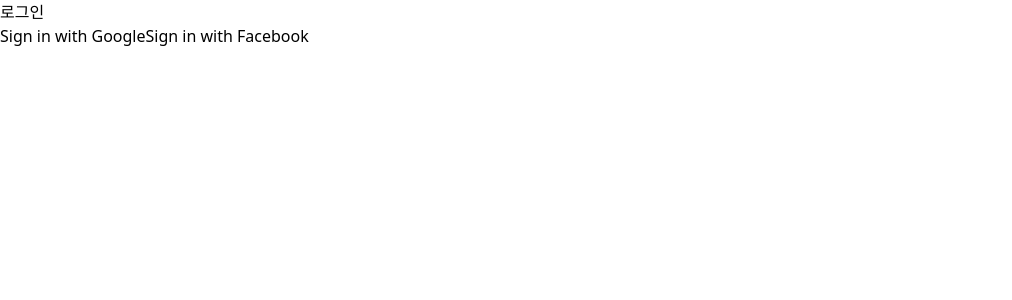
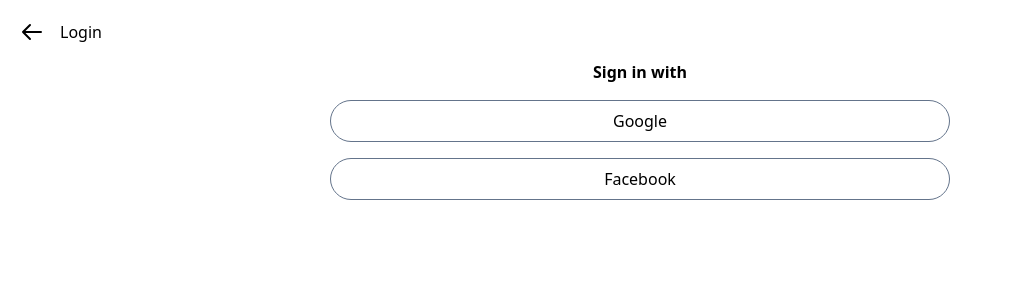
Before and after one commit to jjaekong/mi-tango, a React (Create React App) app: page /login in a window 1280 px wide. Shown: the top 300 px of the page, without its empty margins (0-1012 px from the left). Built offline with nearby package versions, Linux system fonts and the light colour scheme; no server answers.

Commit message:
refactor: Update milonga context to handle loading state and display appropriate content

```diff
--- a/src/contexts/MilongaContext.js
+++ b/src/contexts/MilongaContext.js
@@ -8,7 +8,8 @@
 
     const { milongaId } = useParams();
 
-    const [milonga, setMilonga] = useState([]);
+    const [milonga, setMilonga] = useState(null);
+    const [loading, setLoading] = useState(true);
 
     useEffect(() => {
         fetchMilonga();
@@ -24,11 +25,14 @@
         } else {
             console.log('No such milonga!');
         }
+
+        setLoading(false);
     };
 
     return (
         <MilongaContext.Provider value={milonga}>
-            {children}
+            {loading ? <>Loading</> :
+                milonga ? children : <>No such milonga</>}
         </MilongaContext.Provider>
     );
 };
--- a/src/views/User/Home.js
+++ b/src/views/User/Home.js
@@ -16,12 +16,12 @@
     };
 
     const handleLogout = async () => {
-        if (window.confirm('로그아웃 하시겠습니까?')) {
+        if (window.confirm("Are you sure you want to log out?")) {
             try {
                 const auth = getAuth();
                 auth.signOut()
                     .then(() => {
-                        alert('로그아웃 되었습니다.');
+                        alert('You are logged out!');
                     })
                     .catch(error => {
                         console.error(error);
@@ -41,25 +41,43 @@
         <>
             <div className="p-5 container mx-auto px-4 sm:container sm:mx-auto sm:px-4">
                 <header className='flex items-center justify-between'>
-                    <h1 className='text-xl font-bold underline'>Mi Tango</h1>
+                    <h1 className='font-bold'>Mi Tango</h1>
                     {currentUser ? (
                         <div className="flex items-center relative">
-                            <div className="flex items-center relative cursor-pointer" onClick={handleDropdownToggle}>
+                            <button type="button" className="flex items-center relative cursor-pointer" onClick={handleDropdownToggle}>
                                 <img src={currentUser.photoURL} alt="User Photo" className="w-10 h-10 rounded-full" />
-                                <p className='text-xl ml-2'>{currentUser.displayName}</p>
-                            </div>
+                                {/* <p className='ml-2 underline'>{currentUser.displayName}</p> */}
+                            </button>
                             {isDropdownOpen && (
                                 <>
                                     <div className="fixed inset-0 z-10" onClick={handleBackdropClick}></div>
-                                    <div className="p-4 bg-white shadow-md rounded-xl mt-2 absolute top-full right-0 w-[10rem] z-20">
-                                        <Link to="/new_milonga">밀롱가 만들기</Link>
-                                        <button onClick={handleLogout}>로그아웃</button>
+                                    <div className="bg-white shadow rounded-xl mt-2 absolute top-full right-0 w-[10rem] z-20">
+                                        <div className='px-4 py-3'>
+                                            <p className="font-bold">{currentUser.displayName}</p>
+                                            <p className="text-sm text-slate-500">{currentUser.email}</p>
+                                        </div>
+                                        <div className='border-t border-gray-200'>
+                                            <Link className="block px-4 py-3 hover:bg-slate-100 flex items-center" to="/new_milonga">
+                                                <svg xmlns="http://www.w3.org/2000/svg" className="h-4 w-4 inline-block me-2" fill="none" viewBox="0 0 24 24" stroke="currentColor">
+                                                    <path strokeLinecap="round" strokeLinejoin="round" strokeWidth={2} d="M12 4v16m8-8H4" />
+                                                </svg>
+                                                <span>New Milonga</span>
+                                            </Link>
+                                        </div>
+                                        <div className='border-t border-gray-200'>
+                                            <button onClick={handleLogout} className='flex px-4 py-3 w-full items-center hover:bg-slate-100'>
+                                                <svg xmlns="http://www.w3.org/2000/svg" className="h-4 w-4 inline-block me-2" fill="none" viewBox="0 0 24 24" stroke="currentColor">
+                                                    <path strokeLinecap="round" strokeLinejoin="round" strokeWidth={2} d="M6 18L18 6M6 6l12 12" />
+                                                </svg>
+                                                <span>Logout</span>
+                                            </button>
+                                        </div>
                                     </div>
                                 </>
                             )}
                         </div>
                     ) : (
-                        <Link to="/login">로그인</Link>
+                        <Link to="/login" className='rounded-full border border-slate-500 px-4 py-2'>Login</Link>
                     )}
                 </header>
                 <Link to="/milonga/luminoso">루미노소</Link>
--- a/src/views/User/Login.js
+++ b/src/views/User/Login.js
@@ -30,10 +30,20 @@
     }
 
     return (
-        <div>
-            <h1>로그인</h1>
-            <button onClick={handleSignInWithGoogle}>Sign in with Google</button>
-            <button onClick={handleSignInWithFacebook}>Sign in with Facebook</button>
+        <div className='p-5'>
+            <header className='flex items-center'>
+                <button onClick={() => window.history.back()}>
+                    <svg xmlns="http://www.w3.org/2000/svg" className="h-6 w-6" fill="none" viewBox="0 0 24 24" stroke="currentColor">
+                        <path strokeLinecap="round" strokeLinejoin="round" strokeWidth={2} d="M10 19l-7-7m0 0l7-7m-7 7h18" />
+                    </svg>
+                </button>
+                <h1 className='ms-4'>Login</h1>
+            </header>
+            <h2 className='mt-4 text-center font-bold mb-4'>Sign in with</h2>
+            <ul className='w-[50%] mx-auto'>
+                <li className='mb-4'><button className="w-full rounded-full border border-slate-500 px-4 py-2" onClick={handleSignInWithGoogle}>Google</button></li>
+                <li className='mb-4'><button className="w-full rounded-full border border-slate-500 px-4 py-2" onClick={handleSignInWithFacebook}>Facebook</button></li>
+            </ul>
         </div>
     );
 }
--- a/src/views/User/NewMilonga.js
+++ b/src/views/User/NewMilonga.js
@@ -60,7 +60,7 @@
                         <path strokeLinecap="round" strokeLinejoin="round" strokeWidth={2} d="M10 19l-7-7m0 0l7-7m-7 7h18" />
                     </svg>
                 </button>
-                <h1 className="text-xl font-bold ms-2">Create New Milonga</h1>
+                <h1 className="text-xl font-bold ms-4">Create New Milonga</h1>
             </div>
             <form onSubmit={handleSubmit}>
                 <div className="mb-4">
@@ -91,7 +91,7 @@
                     <input
                         type="url"
                         id="milongaURL"
-                        value={'https://mi-tang.com/milonga/' + milongaId}
+                        value={`${window.location.protocol}//${window.location.host}/milonga/` + milongaId}
                         readOnly
                         className="border border-gray-300 px-4 py-2 rounded-md w-full focus:outline-none focus:border-blue-500 readonly:bg-gray-100"
                     />
```
